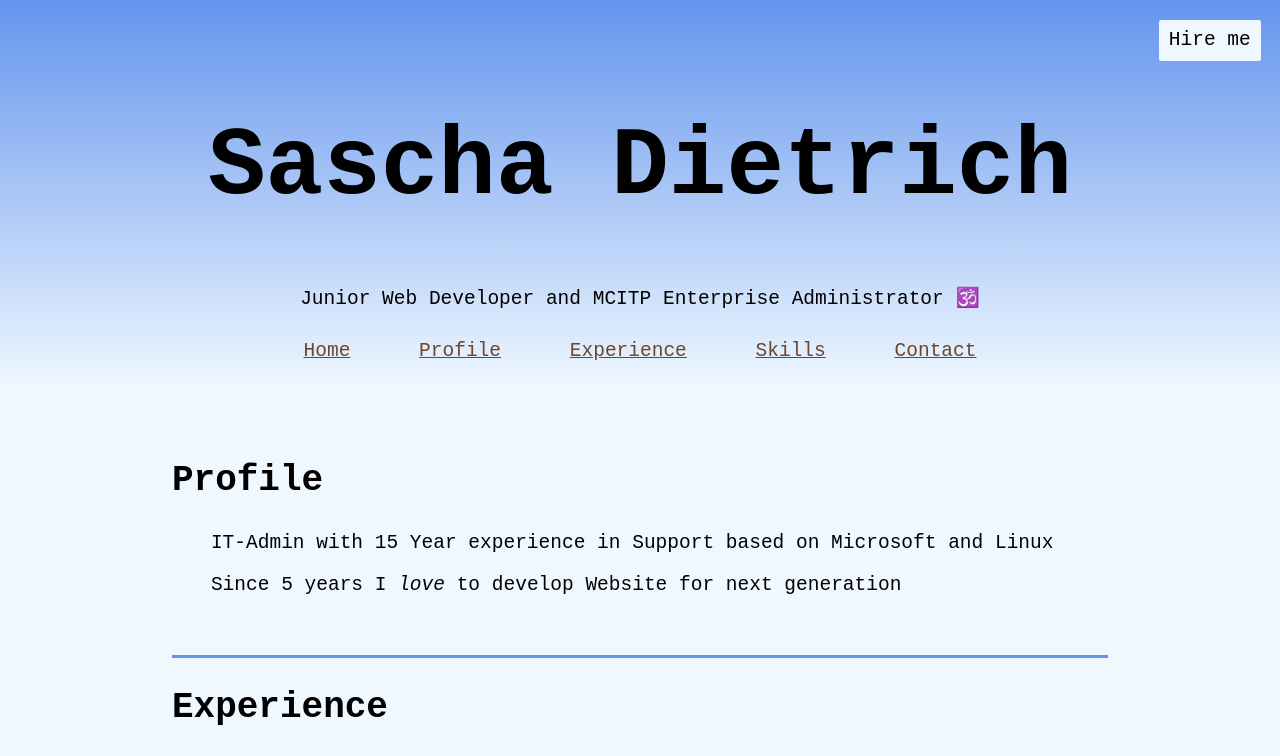
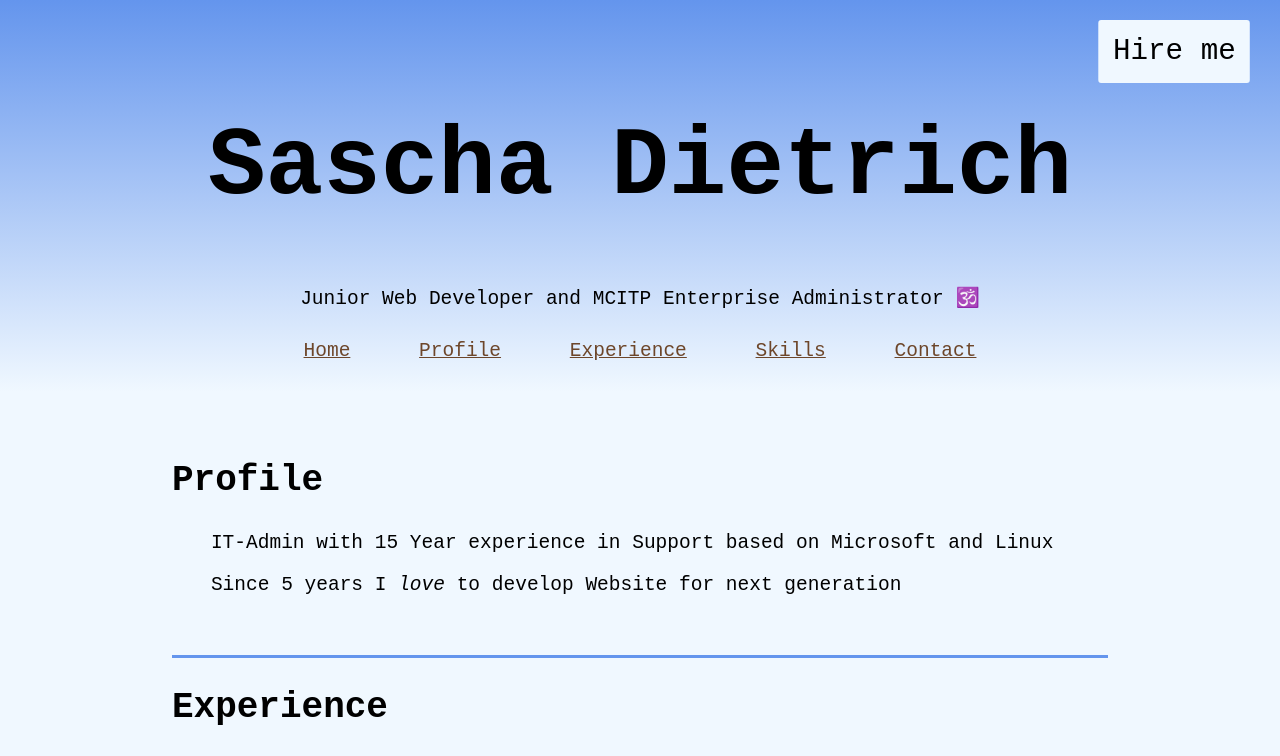
Before and after one commit to der-dittsche/cv_2022, a plain HTML site: page index.html in a window 1280 px wide. Shown: the top 756 px of the page. Drawn offline with nearby package versions, Linux system fonts and the light colour scheme; a web font is replaced by a local one.

Commit message:
add transform hire me

```diff
--- a/index.html
+++ b/index.html
@@ -28,7 +28,7 @@
                 <div class="nav-link nav-but"><a class="nav-link" href="#skills">Skills</a></div>
                 <div class="nav-link nav-but"><a class="nav-link" href="#contact">Contact</a></div>
             </nav>
-            <aside class="noprint">Hire me</aside>
+            <aside class="hire-me noprint">Hire me</aside>
 
         </header>
     </div>
--- a/style.css
+++ b/style.css
@@ -204,14 +204,20 @@ a:active {
 }
 
 @media screen and (min-width: 992px) {
-  aside {
+  .hire-me {
     position: absolute;
     top: 1rem;
-    right: 1rem;
+    right: 1.5rem;
     padding: 0.5rem;
     background-color: var(--page-background-color);
     border-radius: 0.1rem;
+    transform-origin: top right;
+    transition: transform 0.2s ease-in-out;
   }
+}
+.header:hover .hire-me,
+.header:focus-within .hire-me {
+  transform: scale(1.5);
 }
 
 @media print {
```
